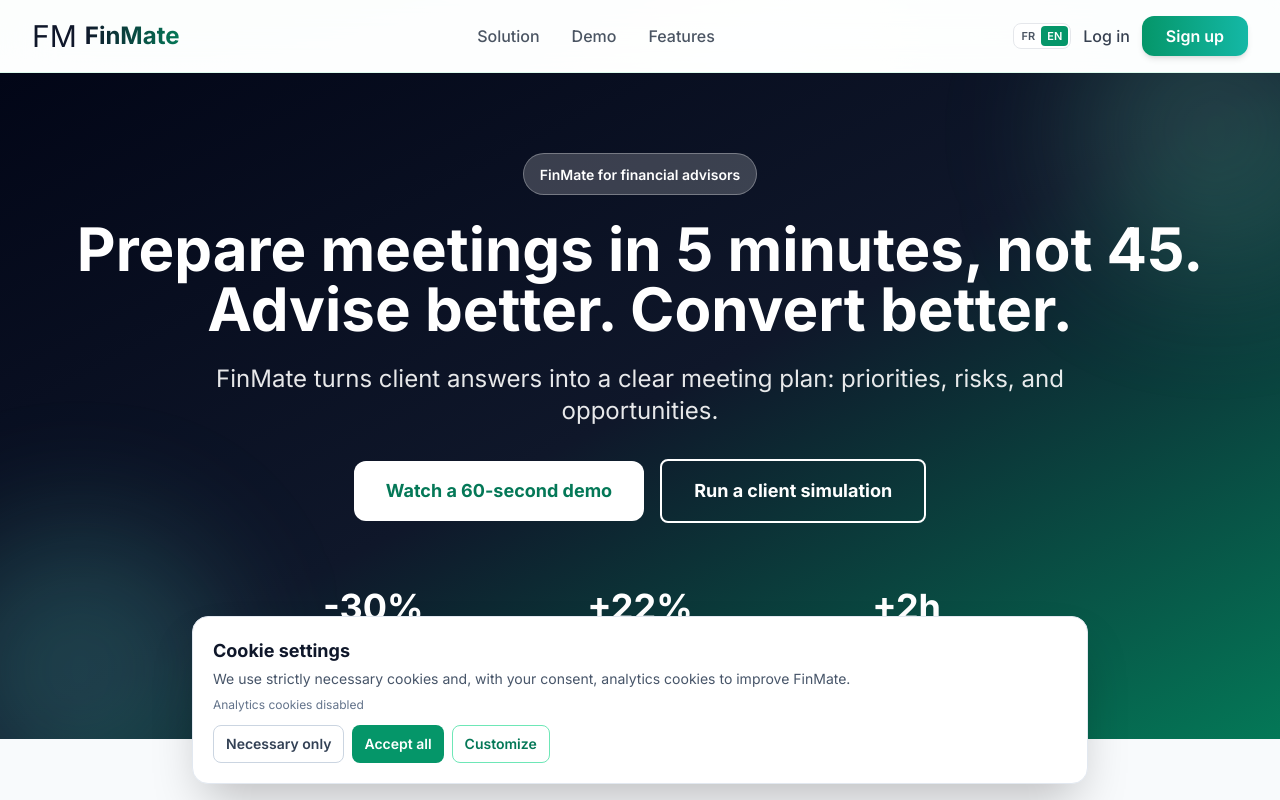
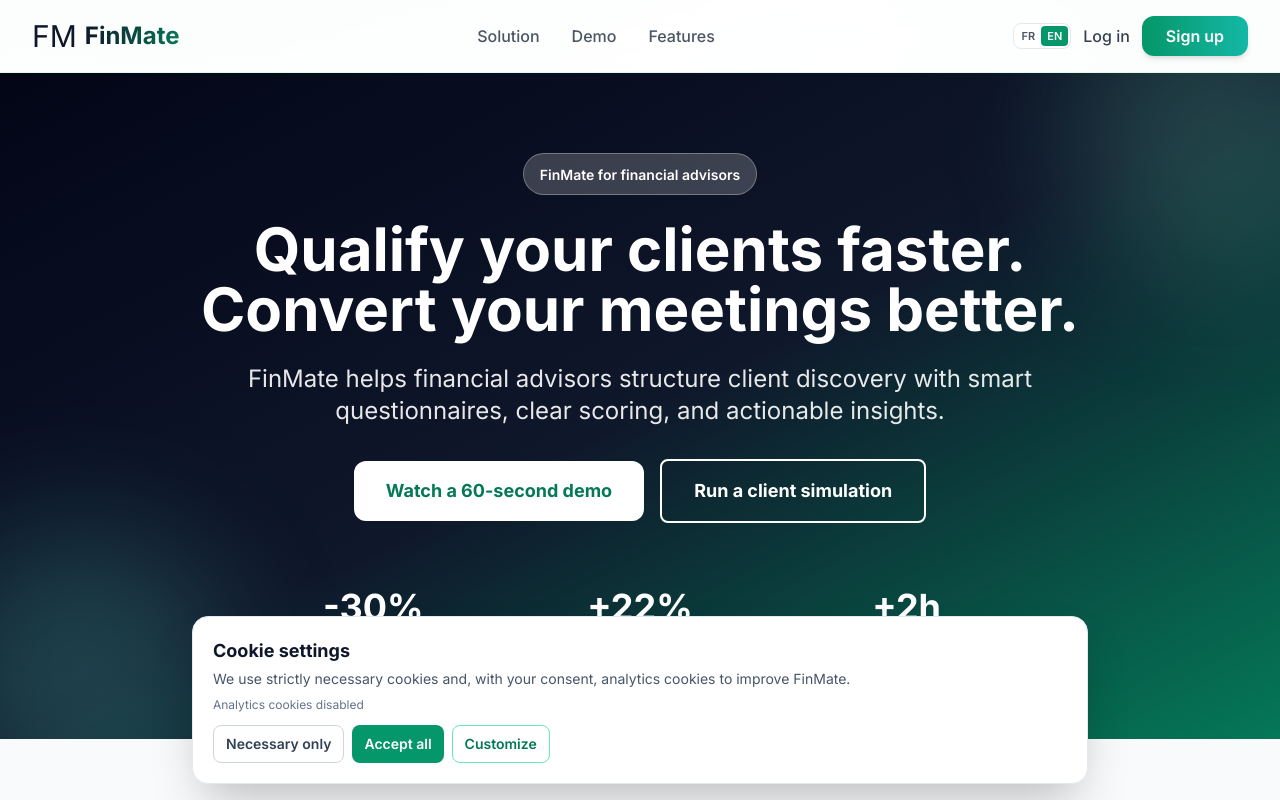
Before and after one commit to Ervinbara/bank-quest, a React (Vite) app in the folder frontend/: page / in a window 1280 px wide. Shown: the top 800 px of the page. Built offline with nearby package versions, Linux system fonts and the light colour scheme.

Commit message:
Refine homepage messaging and bump TWA version to 1.0.15 (17)

```diff
--- a/frontend/android-twa/twa-manifest.json
+++ b/frontend/android-twa/twa-manifest.json
@@ -20,8 +20,8 @@
     "path": "C:\\laragon\\www\\bank-quest\\frontend\\android-twa\\android.keystore",
     "alias": "android"
   },
-  "appVersionName": "1.0.14",
-  "appVersionCode": 16,
+  "appVersionName": "1.0.15",
+  "appVersionCode": 17,
   "shortcuts": [],
   "generatorApp": "bubblewrap-cli",
   "webManifestUrl": "https://finmate-advisor.vercel.app/manifest.webmanifest",
@@ -52,5 +52,5 @@
   "fileHandlers": [],
   "launchHandlerClientMode": "",
   "displayOverride": [],
-  "appVersion": "1.0.14"
+  "appVersion": "1.0.15"
 }
--- a/frontend/src/contexts/LanguageContext.jsx
+++ b/frontend/src/contexts/LanguageContext.jsx
@@ -32,7 +32,7 @@
       themeLabel: 'Choisissez un thème'
     },
     home: {
-      badge: 'FinMate for financial advisors',
+      badge: 'FinMate pour les conseillers financiers',
       workflowBadge: 'Workflow simplifié',
       whyBadge: 'Vos avantages',
       featureIncluded: 'Inclus',
--- a/frontend/src/pages/Home.jsx
+++ b/frontend/src/pages/Home.jsx
@@ -19,14 +19,14 @@
               <span className="text-sm font-semibold">{t('home.badge')}</span>
             </div>
             <h1 className="text-4xl sm:text-5xl md:text-6xl font-bold mb-6 leading-tight">
-              {tr('Préparez vos rendez-vous en 5 minutes, pas en 45.', 'Prepare meetings in 5 minutes, not 45.')}
+              {tr('Qualifiez vos clients plus vite.', 'Qualify your clients faster.')}
               <br />
-              {tr('Conseillez mieux. Convertissez mieux.', 'Advise better. Convert better.')}
+              {tr('Convertissez mieux vos rendez-vous.', 'Convert your meetings better.')}
             </h1>
             <p className="text-lg sm:text-xl md:text-2xl mb-8 text-white/90 max-w-4xl mx-auto">
               {tr(
-                'FinMate transforme les réponses client en plan d’entretien clair: priorités, risques et opportunités.',
-                'FinMate turns client answers into a clear meeting plan: priorities, risks, and opportunities.'
+                'FinMate aide les conseillers financiers à structurer la découverte client avec des questionnaires intelligents, un scoring clair et des insights exploitables.',
+                'FinMate helps financial advisors structure client discovery with smart questionnaires, clear scoring, and actionable insights.'
               )}
             </p>
             <div className="flex flex-col sm:flex-row gap-4 justify-center items-center mb-12">
```
